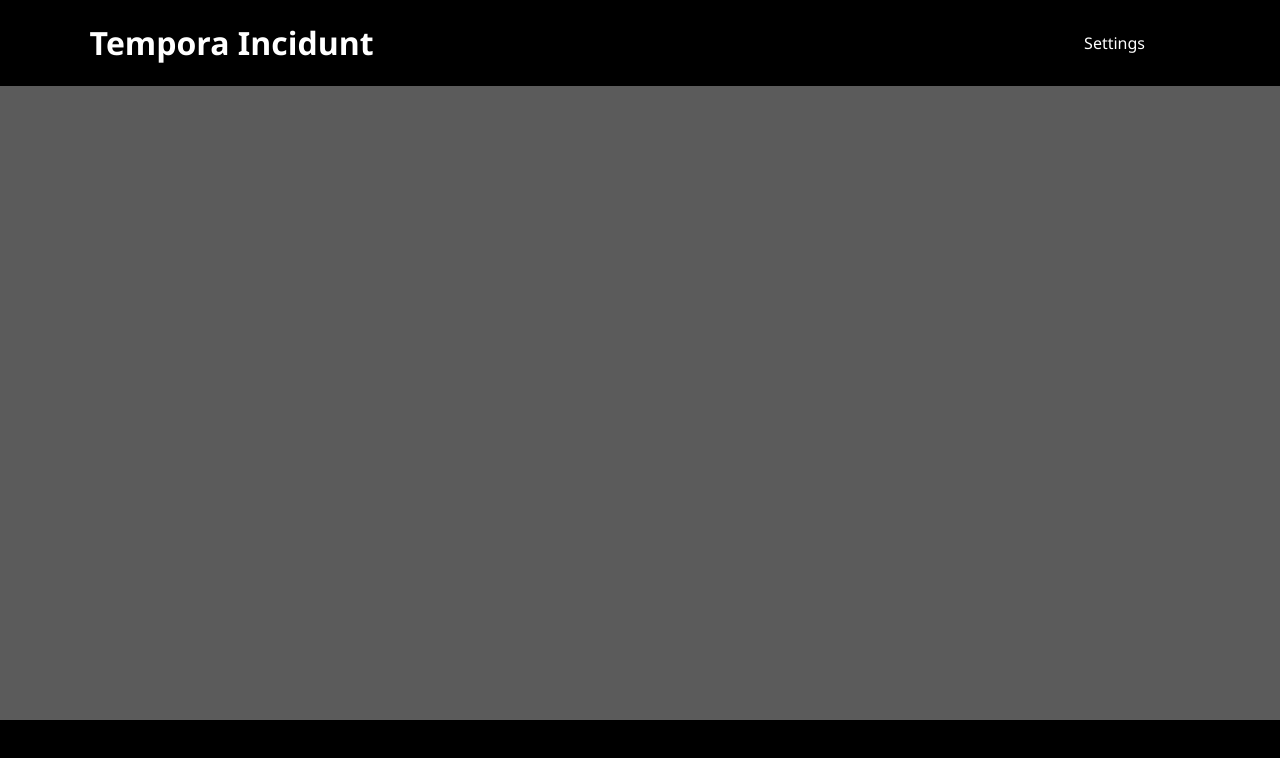
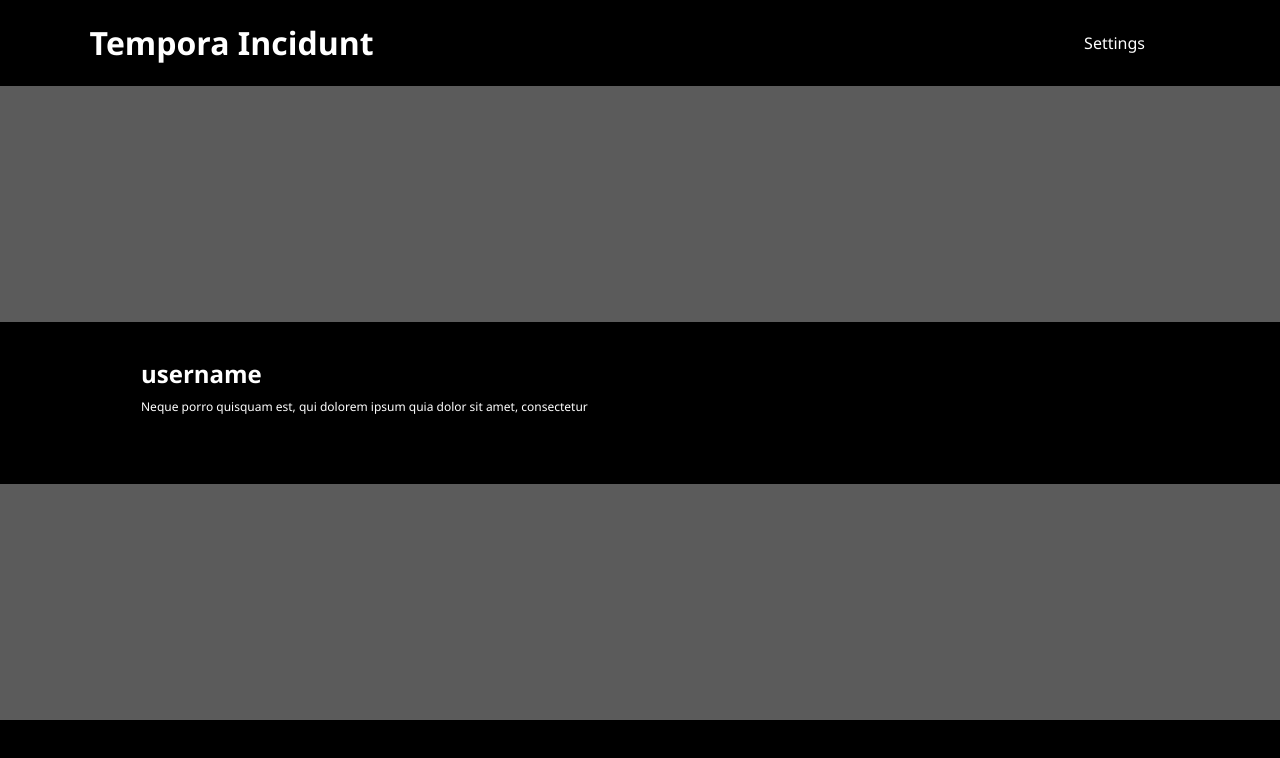
Before and after one commit to dstock3/blog-front, a React (Create React App) app: page /user in a window 1280 px wide. Shown: the top 758 px of the page. Built offline with nearby package versions, Linux system fonts and the light colour scheme.

Commit message:
Created User component.

```diff
--- a/src/RouteSwitch.js
+++ b/src/RouteSwitch.js
@@ -2,6 +2,7 @@ import React, { useState, useEffect } from 'react'
 import { BrowserRouter, Routes, Route } from "react-router-dom"
 import Header from './components/Header'
 import Main from './components/Main';
+import User from './components/User';
 import Footer from './components/Footer'
 import './App.css';
 import Data from './sampleData.json'
@@ -54,7 +55,7 @@ const RouteSwitch = () => {
                         <Route path="/user" element={
                             <div className={"App " + theme.accent}>
                                 <Header theme={theme} title={userInfo["blog-title"]} />
-
+                                <User userInfo={userInfo} theme={theme} />
                                 <Footer theme={theme} />
                             </div>
                         } />
--- a/src/components/Profile.js
+++ b/src/components/Profile.js
@@ -1,6 +1,6 @@
-const Profile = ({userInfo}) => {
+const Profile = ({userInfo, mode}) => {
     return (
-        <div className="profile">
+        <div className={"profile " + mode}>
             <div className="profile-pic">
                 <img></img>
             </div>
--- a/src/components/Sidebar.js
+++ b/src/components/Sidebar.js
@@ -4,7 +4,7 @@ import Archive from './Archive'
 const Sidebar = ({articles, userInfo, theme}) => {
     return (
         <div className={"sidebar " + theme.main}>
-            <Profile userInfo={userInfo} />
+            <Profile mode={"prof-side"} userInfo={userInfo} />
             <Archive articles={articles} />
         </div>
     );
--- /dev/null
+++ b/src/components/User.js
@@ -0,0 +1,11 @@
+import Profile from "./Profile";
+
+const User = ({userInfo, theme}) => {
+    return (
+        <div className={"user " + theme.main}>
+            <Profile mode={"prof-main"} userInfo={userInfo} />
+        </div>
+    );
+}
+
+export default User;
```
